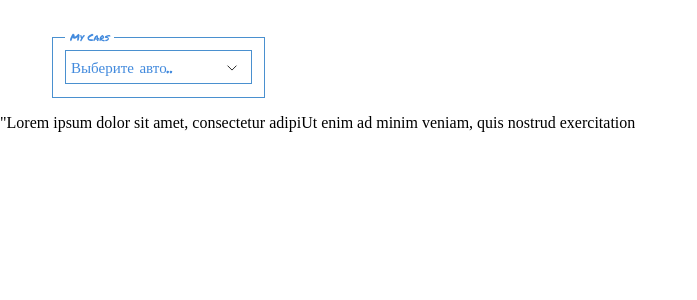
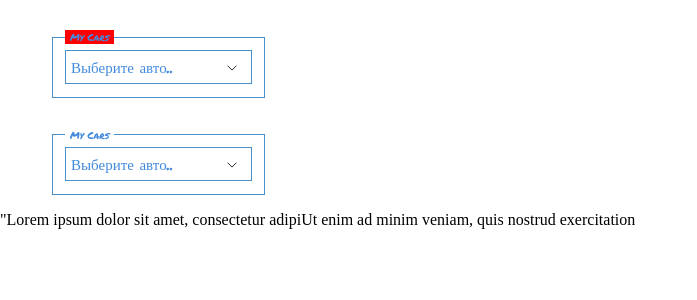
Before and after one commit to horevvs/zennex, a React (Create React App) app: page / in a window 1280 px wide. Shown: the top 300 px of the page, without its empty margins (0-697 px from the left). Built offline with nearby package versions, Linux system fonts and the light colour scheme.

Commit message:
Update App.js

```diff
--- a/src/App.js
+++ b/src/App.js
@@ -34,6 +34,7 @@ const backgroundWhite = {
 function App() {
   return (
     <div>
+      <Select item={PostsAndstyleSettings} background={backgroundRed} fontSize={sizeMed} legendname={legendname} />
       <Select item={PostsAndstyleSettings} background={backgroundWhite} fontSize={sizeMed} legendname={legendname} />
     </div>
   )
```
